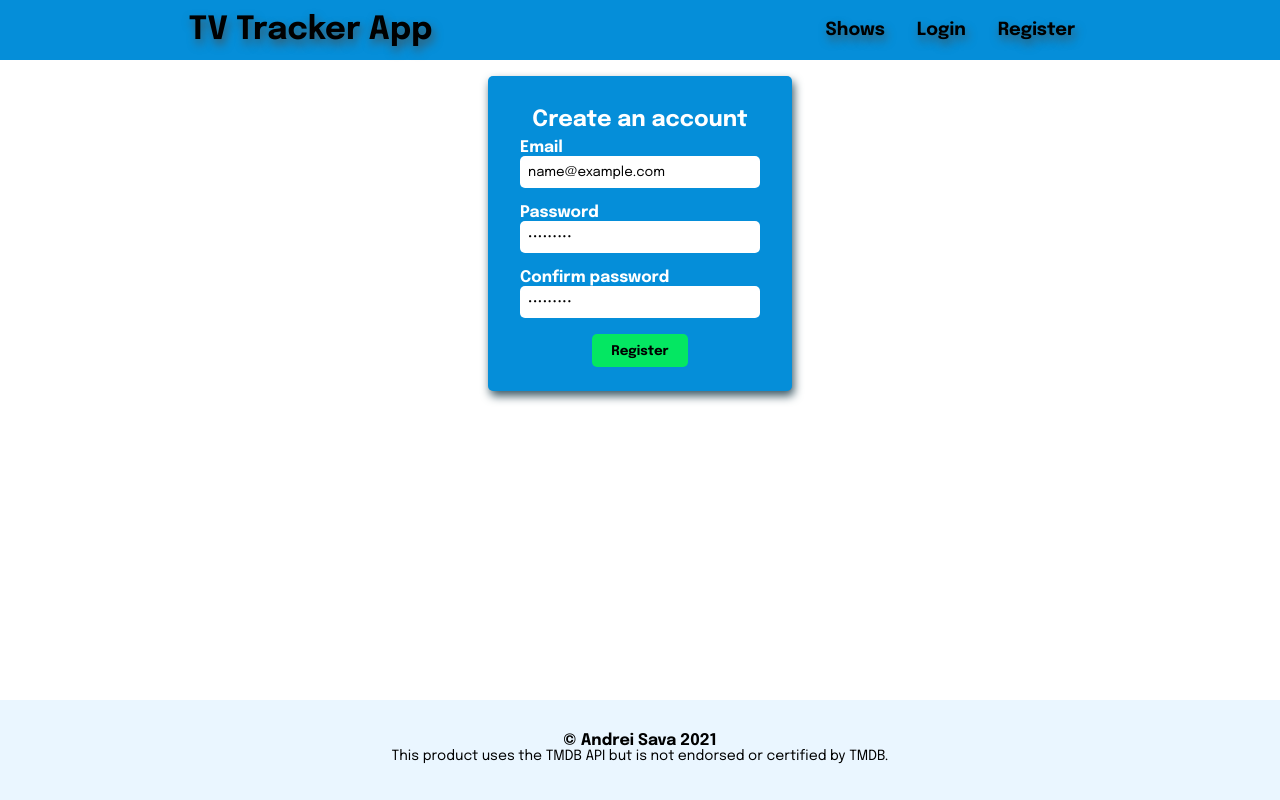
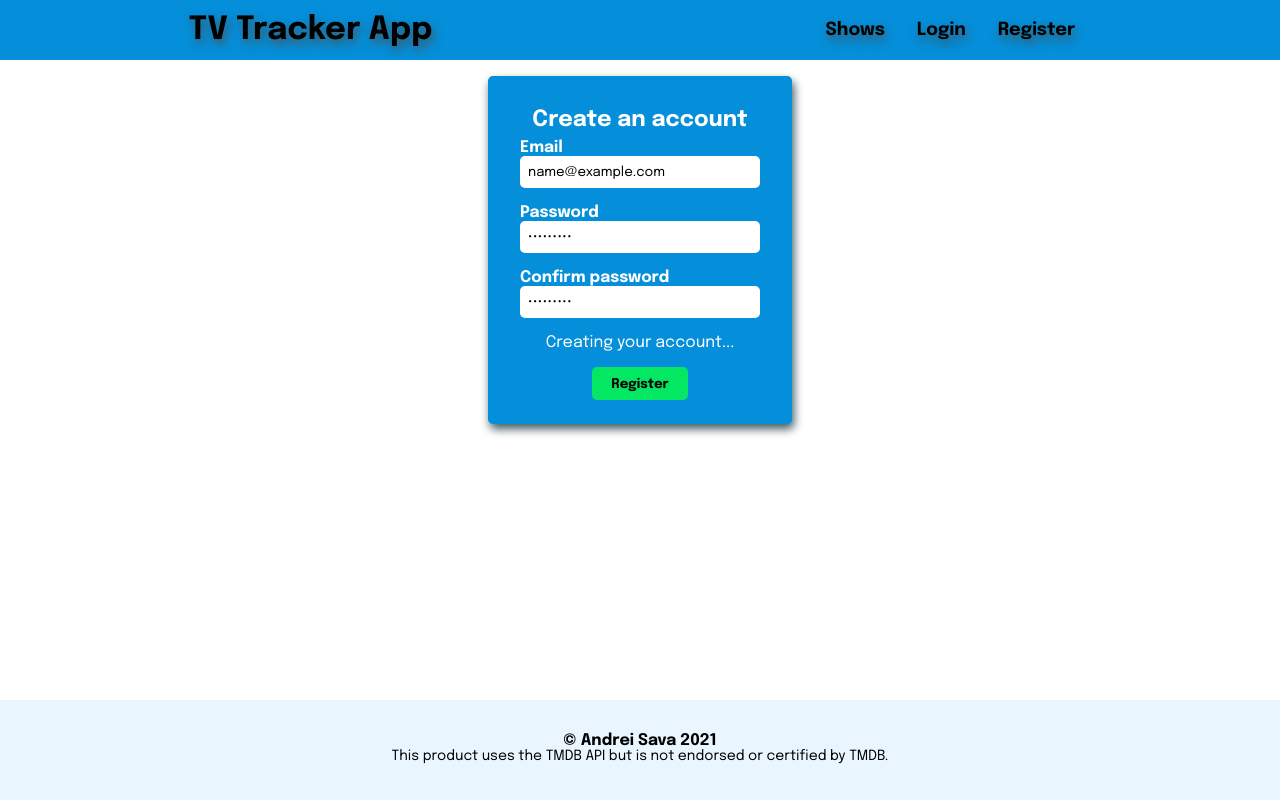
Before and after one commit to savawebdev/tv-tracker-app-nextjs, a Next.js app: page /register in a window 1280 px wide. Both pictures are taken after typing "name@example.com", "Sample123", "Sample123" into the empty fields and a click on the button "Register". Built offline with nearby package versions, Linux system fonts and the light colour scheme; no server answers.

Commit message:
added zustand for state management. created loading state

```diff
--- a/components/RegisterPage/RegisterForm.js
+++ b/components/RegisterPage/RegisterForm.js
@@ -1,6 +1,7 @@
 import React, { useRef } from 'react';
 import { signIn } from 'next-auth/client';
 import { useRouter } from 'next/router';
+import useStore from '../../store/store';
 import Label from '../UI/Form/Label';
 import Input from '../UI/Form/Input';
 import Button from '../UI/Button/Button';
@@ -20,6 +21,7 @@ const registerUser = async (email, password) => {
 };
 
 const RegisterForm = () => {
+  const { loading, setLoading } = useStore();
   const router = useRouter();
   const emailRef = useRef();
   const passwordRef = useRef();
@@ -37,6 +39,7 @@ const RegisterForm = () => {
       return;
     }
 
+    setLoading();
     await registerUser(email, password);
 
     const result = await signIn('credentials', {
@@ -44,7 +47,7 @@ const RegisterForm = () => {
       email: emailRef.current.value,
       password: passwordRef.current.value,
     });
-
+    setLoading();
     router.push('/userprofile');
   };
 
@@ -82,6 +85,13 @@ const RegisterForm = () => {
           required={true}
         />
       </FormControl>
+
+      {loading && (
+        <FormControl>
+          <p>Creating your account...</p>
+        </FormControl>
+      )}
+
       <FormControl>
         <Button label='Register' args={{ type: 'submit' }} color='success' />
       </FormControl>
--- a/package.json
+++ b/package.json
@@ -17,7 +17,8 @@
     "react-dom": "17.0.2",
     "sass": "^1.43.4",
     "swr": "^1.0.1",
-    "uuid": "^8.3.2"
+    "uuid": "^8.3.2",
+    "zustand": "^3.6.5"
   },
   "devDependencies": {
     "eslint": "7.32.0",
--- a/pages/index.js
+++ b/pages/index.js
@@ -11,7 +11,7 @@ const HomePage = ({ data }) => {
 };
 
 export const getStaticProps = async () => {
-  const apiKey = process.env.TMDB_API_KEY;
+  const apiKey = process.env.NEXT_PUBLIC_TMDB_API_KEY;
   const data = await fetchData(
     `https://api.themoviedb.org/3/tv/popular?api_key=${apiKey}&language=en-US&page=1`
   );
--- a/pages/shows/[showid].js
+++ b/pages/shows/[showid].js
@@ -27,7 +27,7 @@ const ShowInfoPage = ({ showData, showCast }) => {
 
 export const getServerSideProps = async (context) => {
   const showId = context.params.showid;
-  const apiKey = process.env.TMDB_API_KEY;
+  const apiKey = process.env.NEXT_PUBLIC_TMDB_API_KEY;
 
   const showData = await fetchData(
     `https://api.themoviedb.org/3/tv/${showId}?api_key=${apiKey}&language=en-US`
--- a/pages/shows/index.js
+++ b/pages/shows/index.js
@@ -16,7 +16,7 @@ const ShowsPage = ({ topRated, airingTonight, trendingShows }) => {
 
 export const getStaticProps = async () => {
   try {
-    const apiKey = process.env.TMDB_API_KEY;
+    const apiKey = process.env.NEXT_PUBLIC_TMDB_API_KEY;
 
     const topRated = await fetchData(
       `https://api.themoviedb.org/3/tv/top_rated?api_key=${apiKey}&language=en-US&page=1`
--- /dev/null
+++ b/store/store.js
@@ -0,0 +1,21 @@
+import create from 'zustand';
+
+const createLoadingSlice = (set, get) => ({
+  loading: false,
+  setLoading: () => set((prev) => ({ loading: !prev.loading })),
+});
+
+const createAlertSlice = (set, get) => ({
+  alertType: '',
+  setAlertType: (newType) => set((prev) => ({ alertType: newType })),
+  alertMessage: '',
+  setAlertMessage: (newMessage) =>
+    set((prev) => ({ alertMessage: newMessage })),
+});
+
+const useStore = create((set, get) => ({
+  ...createLoadingSlice(set, get),
+  ...createAlertSlice(set, get),
+}));
+
+export default useStore;
```
Also changed, not shown: components/LoginPage/LoginForm.js (+10 -0 lines), components/UI/Alert/Alert.js (added, +8 -0 lines), components/UI/Alert/Alert.module.scss (added), 1 other file (tests, documents, lock files or other folders).
